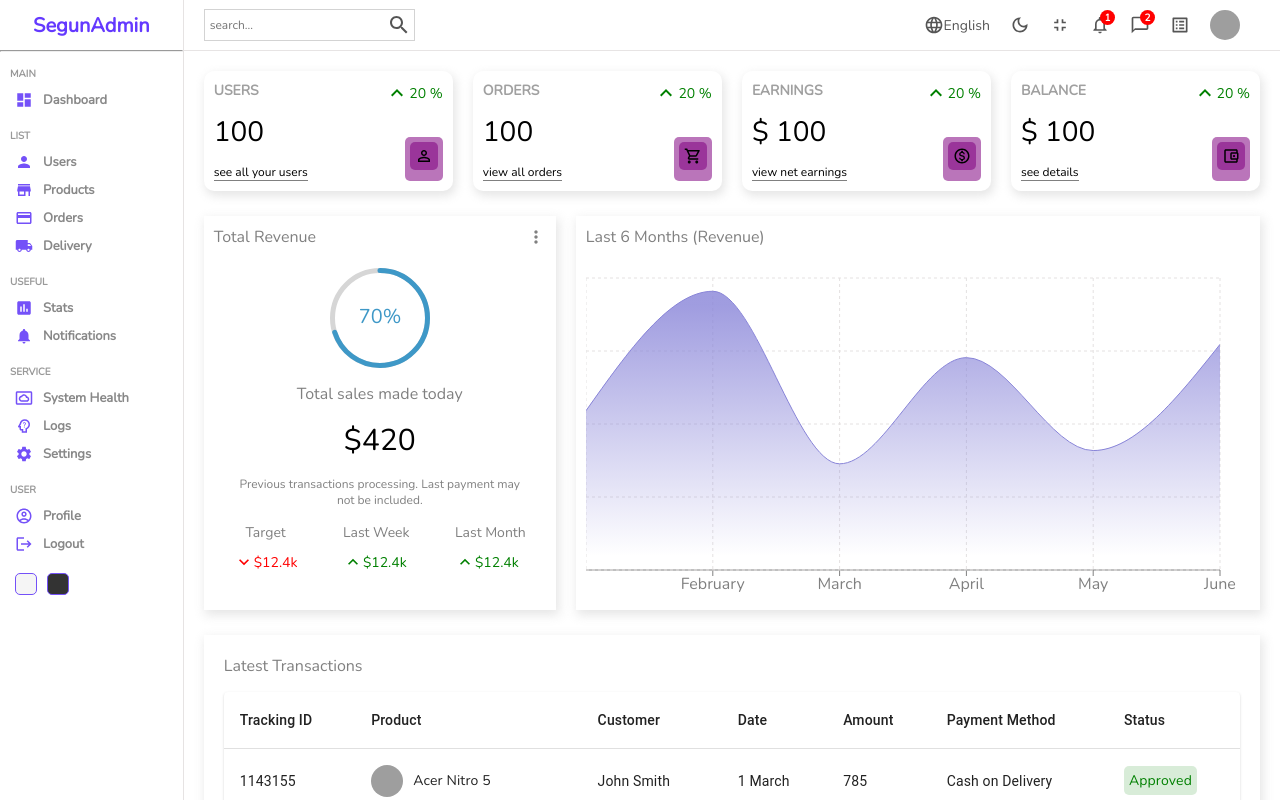
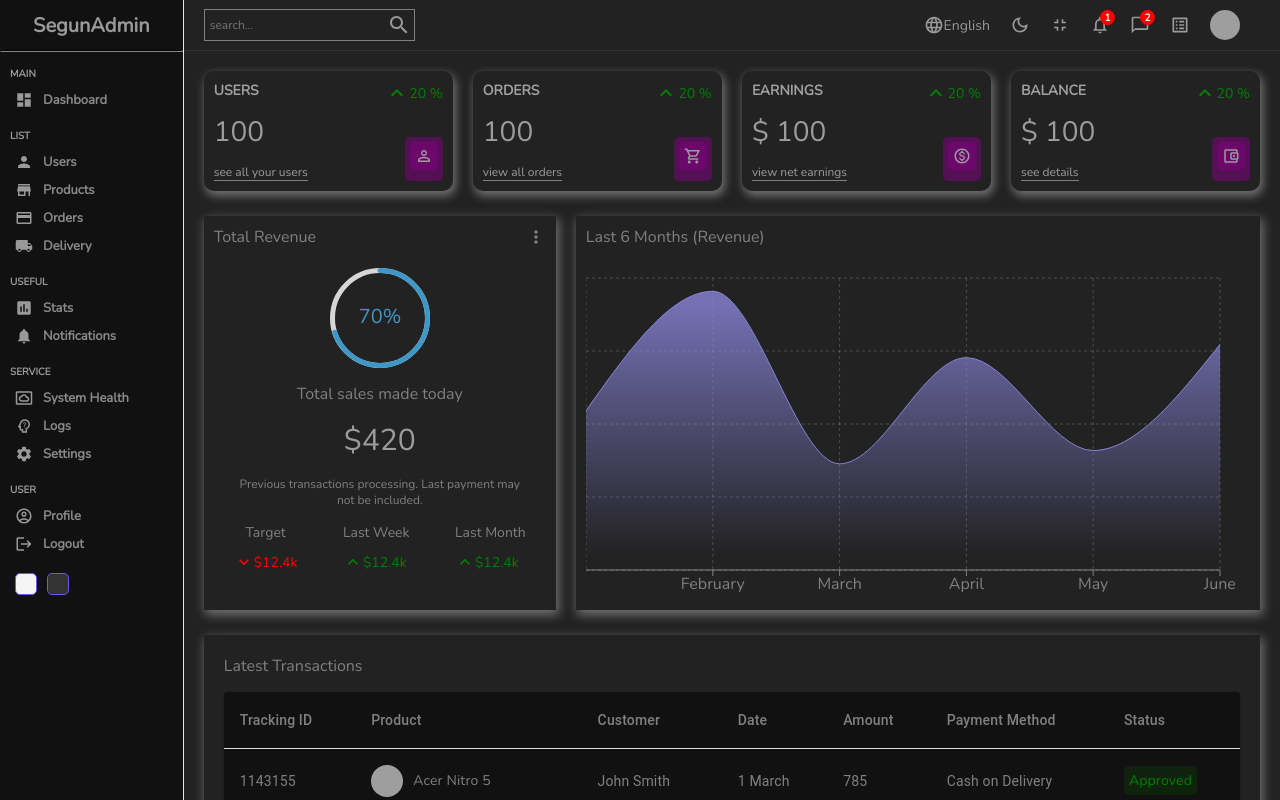
Before and after one commit to Danny4life/Admin-Dashboard, a React (Create React App) app in the folder dashboard/: page / in a window 1280 px wide. Shown: the top 800 px of the page. Built offline with nearby package versions, Linux system fonts and the light colour scheme; grey boxes are pictures that could not be loaded.

Commit message:
added dark mode to home page

```diff
--- a/dashboard/src/App.js
+++ b/dashboard/src/App.js
@@ -9,6 +9,7 @@ import {
   Route,
 } from "react-router-dom";
 import { productInputs, userInputs } from "./Formsource";
+import "./style/dark.scss"
 
 
 
@@ -16,7 +17,7 @@ import { productInputs, userInputs } from "./Formsource";
 
 function App() {
   return (
-    <div className="App">
+    <div className="app dark">
       <BrowserRouter>
         <Routes>
           <Route path="/" element={<Home />} />
--- /dev/null
+++ b/dashboard/src/style/dark.scss
@@ -0,0 +1,52 @@
+.app.dark {
+    background-color: #222;
+    color: rgb(156, 156, 156);
+
+    .chartGrid {
+        stroke: rgba(228, 228, 228, 0.219);
+    }
+
+    .table {
+        background-color: #111;
+
+        .tableCell {
+            color: gray;
+        }
+    }
+
+    .navbar {
+        color: #999;
+        border-color: #333;
+
+        .search {
+            border-color: gray;
+        }
+    }
+
+    .sidebar {
+        background-color: #111;
+        color: #333;
+
+        .top{
+            .logo{
+                color: #999;
+            }
+        }
+
+        hr {
+            border-color: #333;
+        }
+    }
+
+    ul {
+        li{
+            &:hover{
+                background-color: #333;
+            }
+
+            .icon {
+                color: #999;
+            }
+        }
+    }
+}
```
